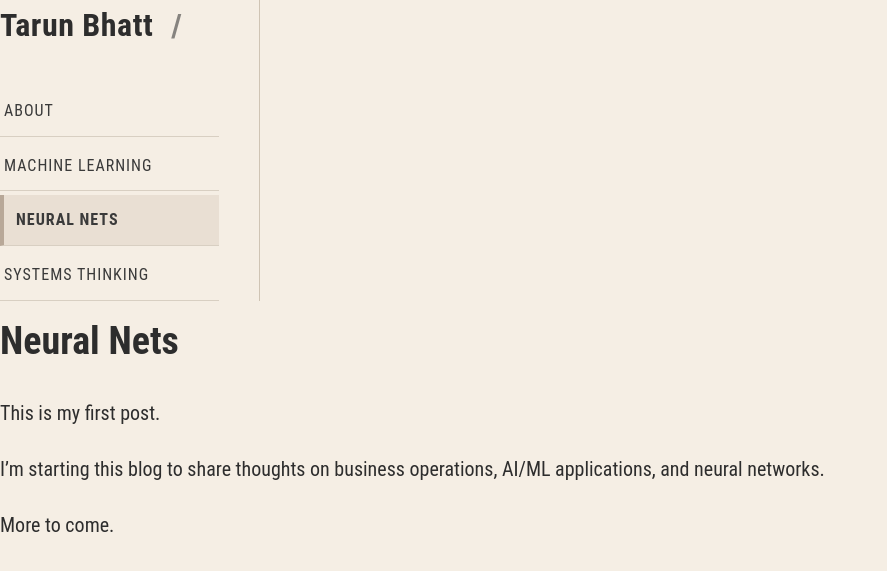
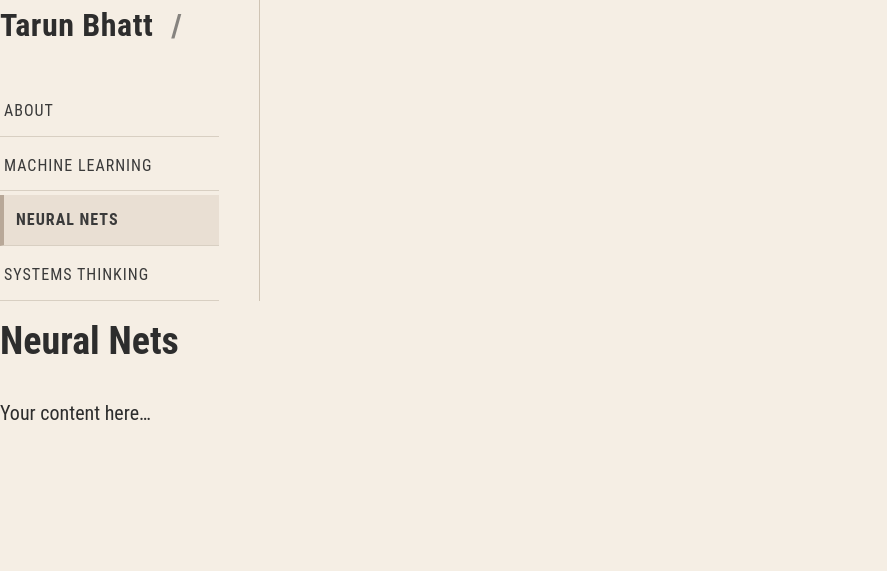
Before and after one commit to rimkute/blog, a Jekyll site: the page built from _posts/2025-11-15-neural-nets.md, in a window 1280 px wide. Shown: the top 571 px of the page, without its empty margins (0-887 px from the left). Built offline with Jekyll 4.4.1, drawn with Linux system fonts in a browser that asks for light colours.

Commit message:
Update 2025-11-15-neural-nets.md

```diff
--- a/_posts/2025-11-15-neural-nets.md
+++ b/_posts/2025-11-15-neural-nets.md
@@ -3,11 +3,6 @@ layout: post
 title: "Neural Nets"
 date: 2025-11-15
 permalink: /neural-nets/
-category: neural-nets
+category: AI/ML
 ---
-
-This is my first post.
-
-I’m starting this blog to share thoughts on business operations, AI/ML applications, and neural networks.
-
-More to come.
+Your content here...
```
